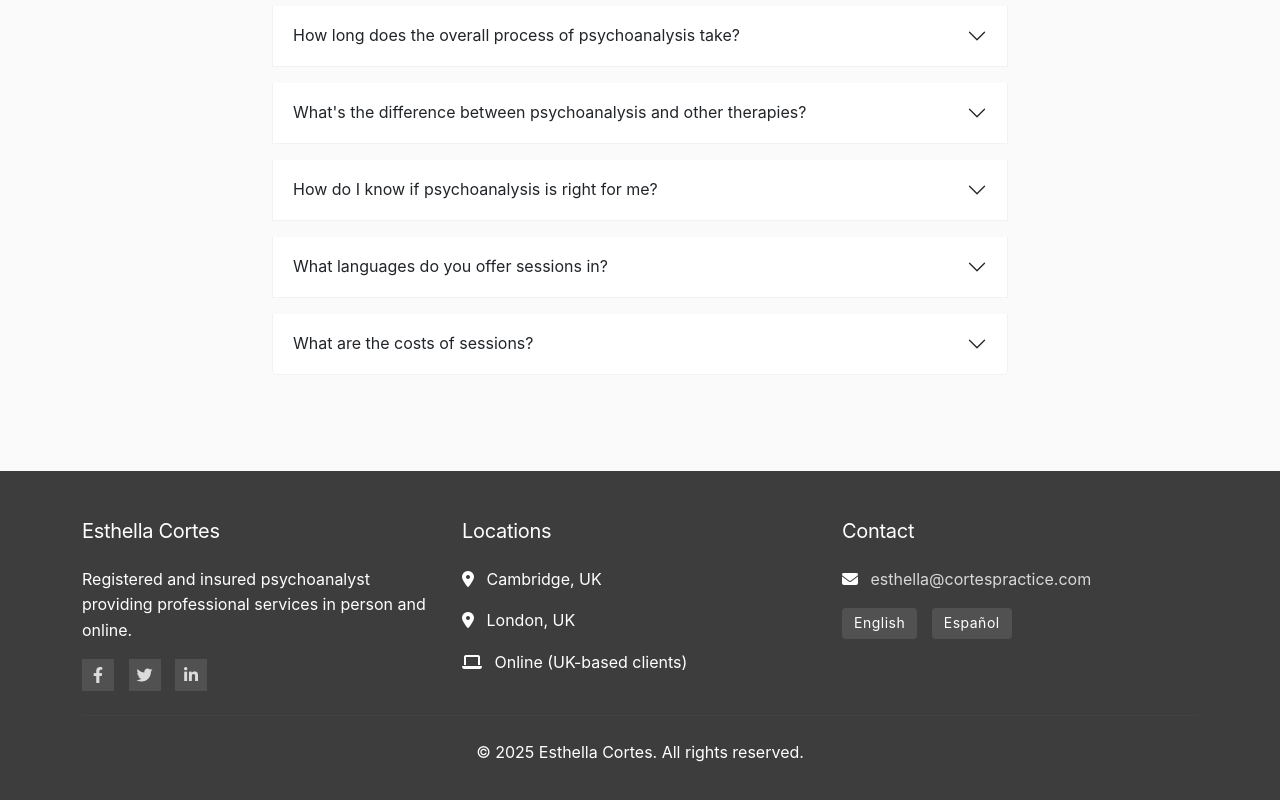
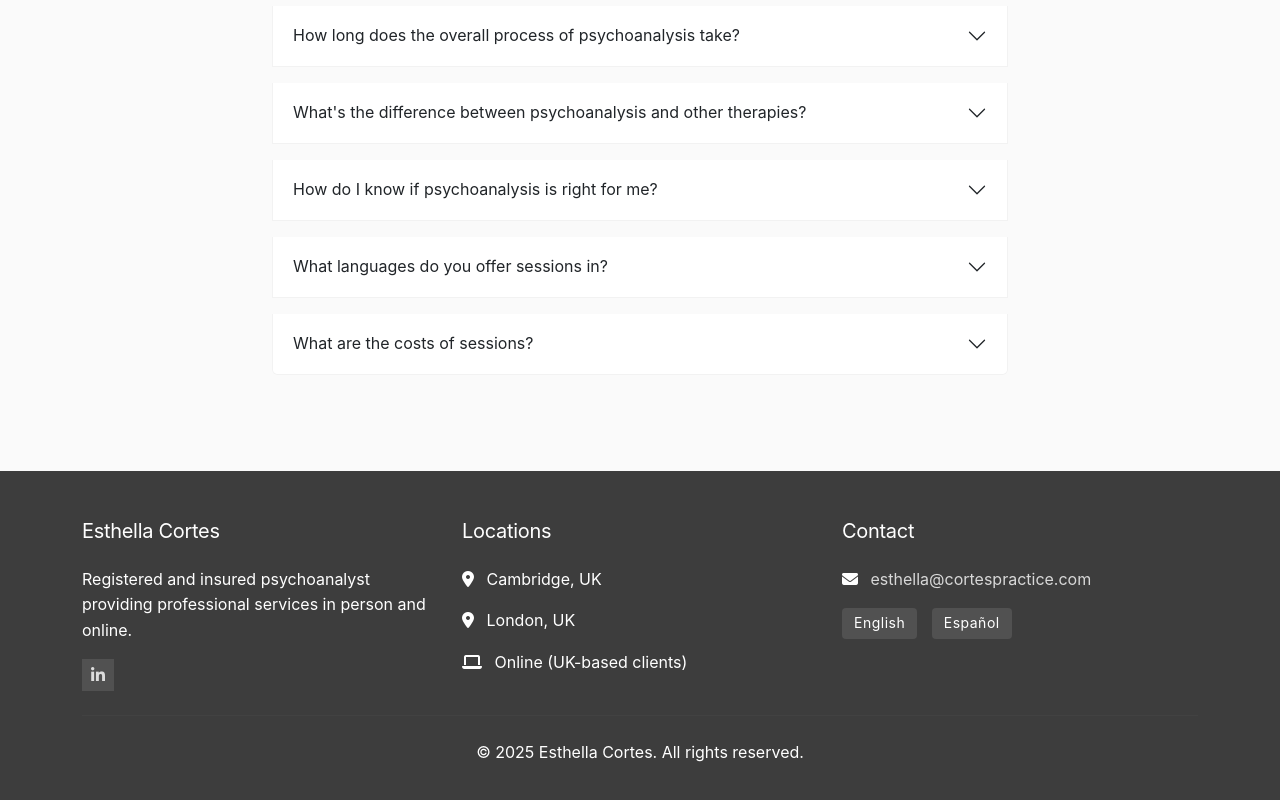
Before and after one commit to esthellacortes/cortespractice.com, a plain HTML site: page index.html in a window 1280 px wide. Shown: the part 4843-5643 px from the top of the page. Drawn offline with nearby package versions, Linux system fonts and the light colour scheme.

Commit message:
Link to LinkedIn and remove Twitter and Fb

```diff
--- a/index.html
+++ b/index.html
@@ -601,9 +601,7 @@
                     <h5>Esthella Cortes</h5>
                     <p>Registered and insured psychoanalyst providing professional services in person and online.</p>
                     <div class="social-icons mt-3">
-                        <a href="#"><i class="fab fa-facebook-f"></i></a>
-                        <a href="#"><i class="fab fa-twitter"></i></a>
-                        <a href="#"><i class="fab fa-linkedin-in"></i></a>
+                        <a href="https://www.linkedin.com/in/esthella-c-b2249717b/"><i class="fab fa-linkedin-in"></i></a>
                     </div>
                 </div>
                 <div class="col-lg-4 mb-4 mb-lg-0">
```
